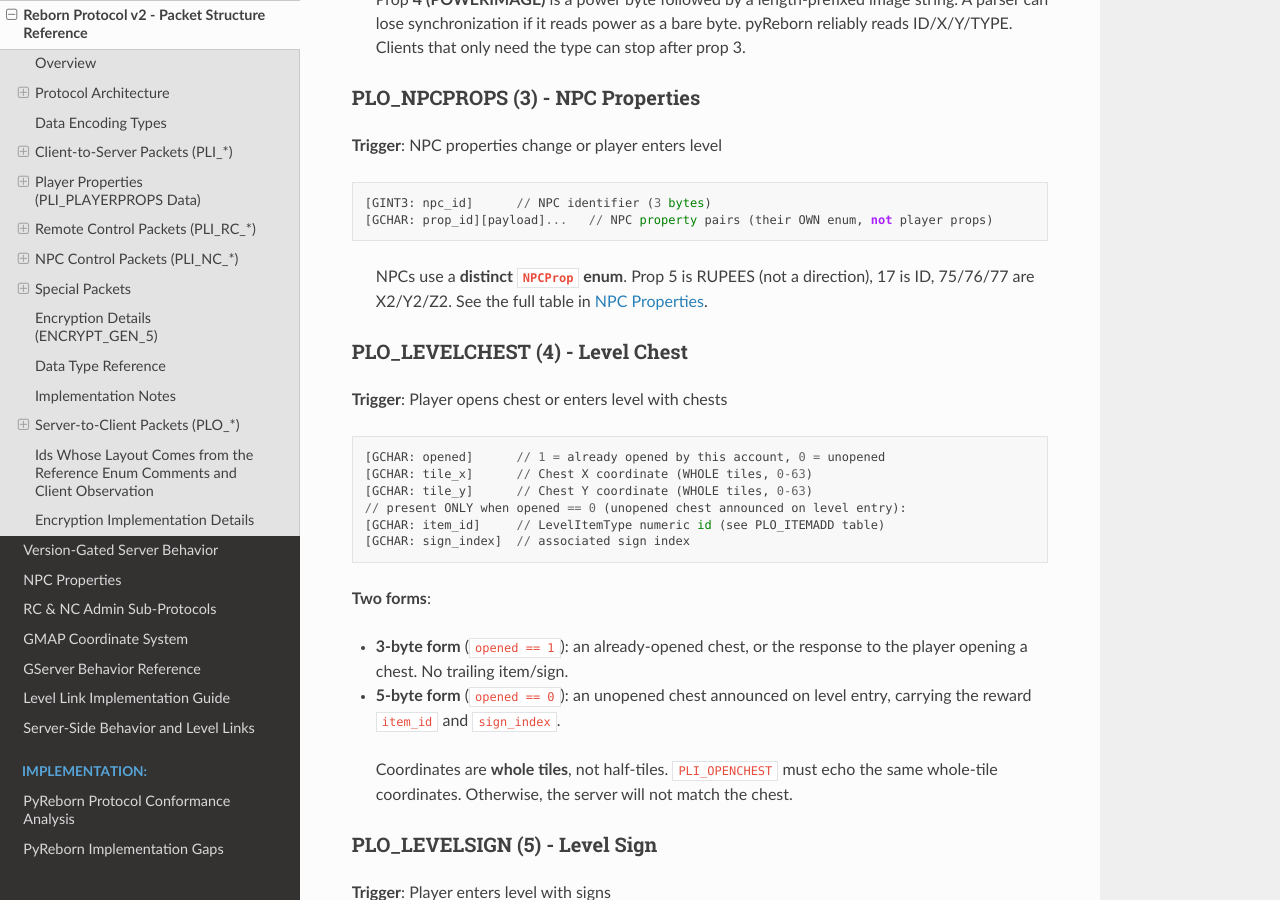
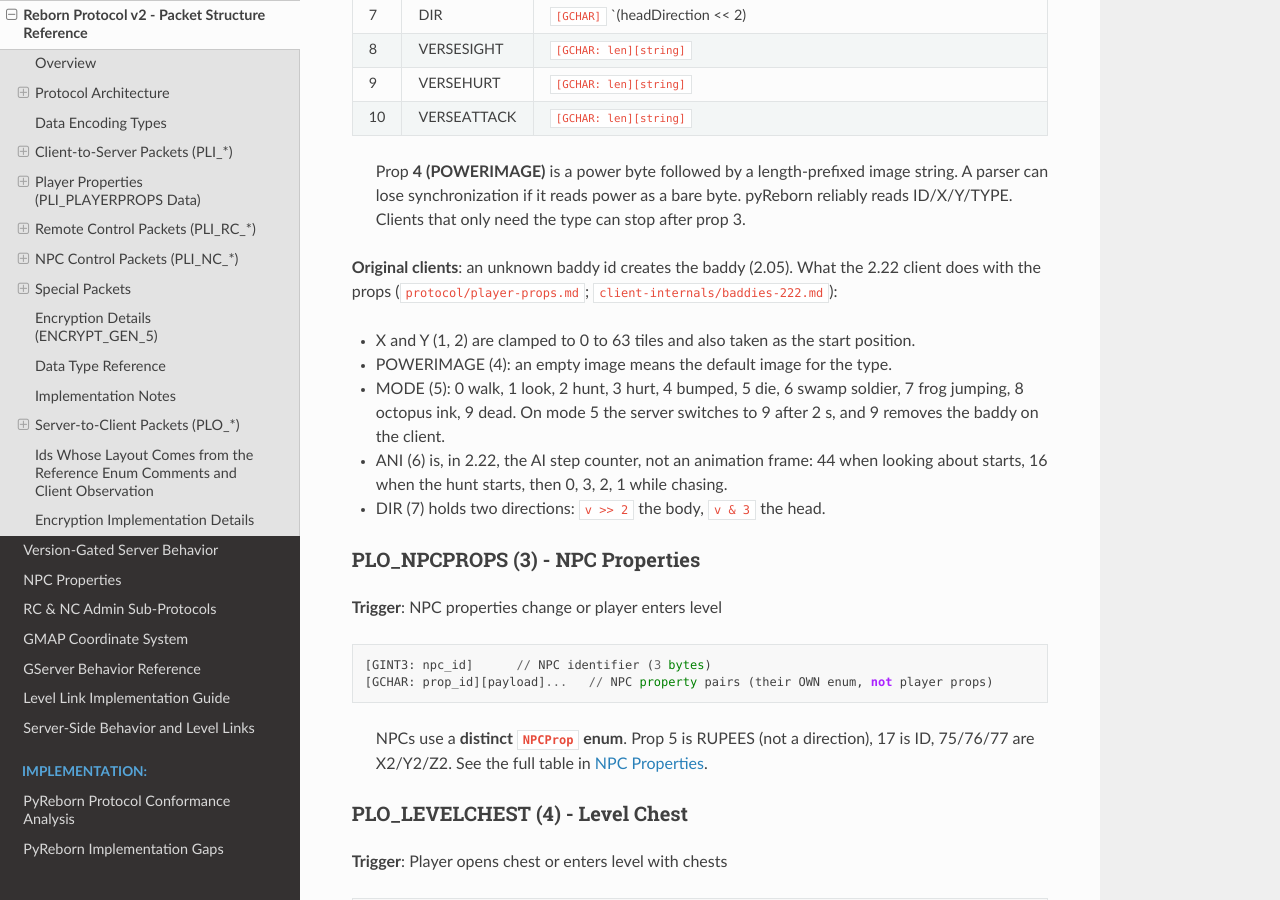
Before and after one commit to hosler/reborn-protocol-docs, a Sphinx documentation site: the page built from docs/protocol/packet-structures.md, in a window 1280 px wide and 900 px high, scrolled down 31093 px. Built offline with Sphinx 7.4.7 and the Read the Docs theme 3.1.0, drawn with Linux system fonts in a browser that asks for light colours; some of the changed text lies outside the part shown.

Commit message:
Baddies: what the original clients do with baddy props and hurts
Co-Authored-By: Claude Opus 5.5 <noreply@anthropic.com>
Claude-Session: https://claude.ai/code/session_01UG2Sqj3AfdfVRC86AzKWQa

````diff
--- a/docs/protocol/packet-structures.md
+++ b/docs/protocol/packet-structures.md
@@ -269,6 +269,10 @@ the leader, which is the first player in the level's list (`msgPLI_BADDYPROPS`,
 documented only in a comment. The server does not parse them. It forwards the raw bytes as
 `PLO_BADDYHURT` to the level leader only, and ignores the packet when there is no leader.
 
+**What the original clients write**: the knockback bytes are `(dx + 4) × 16` and
+`(dy + 4) × 16`, the same form as `PLI_HURTPLAYER`; the "midpoint 64" is that encoding for
+`dx = 0`. Sent from 1.21; the New World betas do not send it ([`protocol/packet-layouts.md`](https://github.com/squirelworks/Graal_analysis/blob/main/protocol/packet-layouts.md)).
+
 ### PLI_BADDYADD (17) - Add Baddy
 **Trigger**: Player spawns a baddy
 ```
@@ -278,6 +282,9 @@ documented only in a comment. The server does not parse them. It forwards the ra
 [GUCHAR: power]      // Baddy power/health (capped at 12)
 [STRING: image]      // Baddy image filename
 ```
+
+**Original clients**: sent from 1.21, not by the New World betas. The image runs to the end of
+the packet. The server answers with `PLO_BADDYPROPS (2)` ([`protocol/packet-layouts.md`](https://github.com/squirelworks/Graal_analysis/blob/main/protocol/packet-layouts.md)).
 
 ### PLI_FLAGSET (18) - Set Flag/Variable
 **Trigger**: Player/script sets a client or server flag
@@ -1249,6 +1256,17 @@ player/NPC props. `getProps()` emits props 1..10 in order (prop 0 = ID is the le
 > A parser can lose synchronization if it reads power as a bare byte. pyReborn reliably
 > reads ID/X/Y/TYPE. Clients that only need the type can stop after prop 3.
 
+**Original clients**: an unknown baddy id creates the baddy (2.05). What the 2.22 client does
+with the props ([`protocol/player-props.md`](https://github.com/squirelworks/Graal_analysis/blob/main/protocol/player-props.md); [`client-internals/baddies-222.md`](https://github.com/squirelworks/Graal_analysis/blob/main/client-internals/baddies-222.md)):
+- X and Y (1, 2) are clamped to 0 to 63 tiles and also taken as the start position.
+- POWERIMAGE (4): an empty image means the default image for the type.
+- MODE (5): 0 walk, 1 look, 2 hunt, 3 hurt, 4 bumped, 5 die, 6 swamp soldier, 7 frog jumping,
+  8 octopus ink, 9 dead. On mode 5 the server switches to 9 after 2 s, and 9 removes the
+  baddy on the client.
+- ANI (6) is, in 2.22, the AI step counter, not an animation frame: 44 when looking about
+  starts, 16 when the hunt starts, then 0, 3, 2, 1 while chasing.
+- DIR (7) holds two directions: `v >> 2` the body, `v & 3` the head.
+
 ### PLO_NPCPROPS (3) - NPC Properties
 **Trigger**: NPC properties change or player enters level
 ```
````
